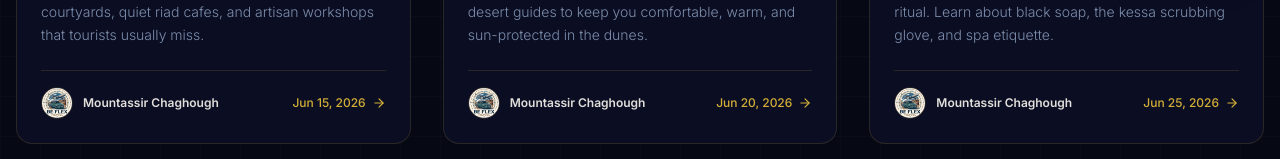
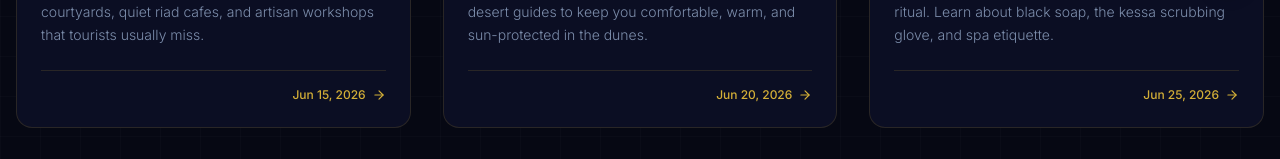
Before and after one commit to mountassir-cha/be-flex-travel, a Next.js app: page /en/blog in a window 1280 px wide. Shown: the part 784-943 px from the top of the page. Built offline with nearby package versions, Linux system fonts and the light colour scheme; a web font is replaced by a local one.

Commit message:
fix: add back Image import in blog page

```diff
--- a/src/app/[locale]/blog/page.tsx
+++ b/src/app/[locale]/blog/page.tsx
@@ -136,24 +136,8 @@ export default async function BlogPage({ params, searchParams }: PageProps) {
                       {post.excerpt[locale] || post.excerpt['en']}
                     </p>
 
-                    {/* Card Footer (Author & Date) */}
-                    <div className="mt-auto pt-4 border-t border-border flex items-center justify-between">
-                      {/* Author Info */}
-                      <div className="flex items-center gap-2.5">
-                        <div className="relative w-8 h-8 rounded-full overflow-hidden border border-border shrink-0">
-                          <Image
-                            src={post.author.avatar}
-                            alt={post.author.name}
-                            fill
-                            sizes="32px"
-                            className="object-cover"
-                          />
-                        </div>
-                        <div>
-                          <p className="text-xs font-semibold text-foreground/90">{post.author.name}</p>
-                        </div>
-                      </div>
-
+                    {/* Card Footer (Date) */}
+                    <div className="mt-auto pt-4 border-t border-border flex items-center justify-end">
                       {/* Date / Link */}
                       <div className="flex items-center gap-1.5 text-xs text-[var(--brand-gold)] font-medium">
                         <span>{formatDate(post.date, locale)}</span>
```
